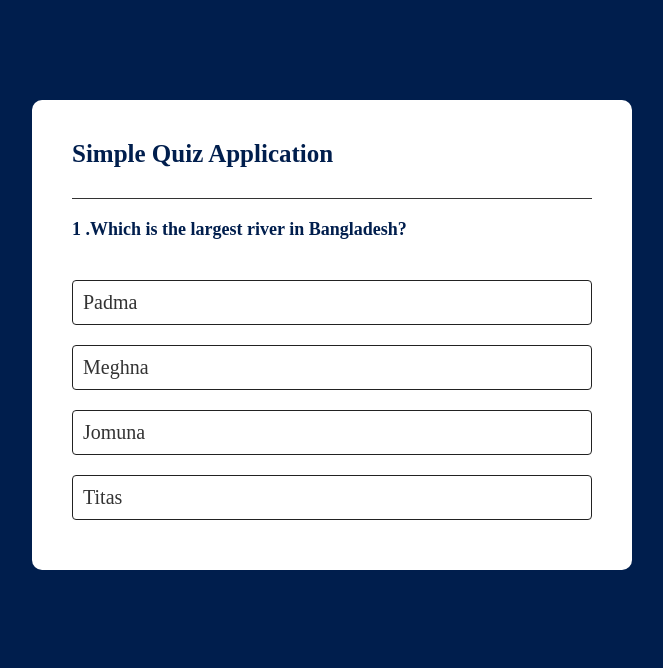
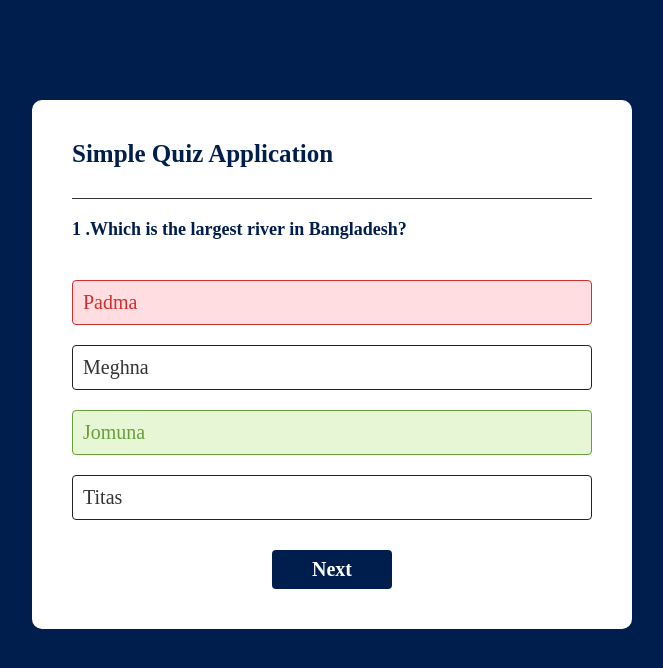
Before and after one commit to FKhushbu927/-Quiz-App-Development-with-JavaScript, a plain HTML site: page index.html in a window 1280 px wide. Both pictures are taken after a click on the button "Padma". Shown: the whole page, without its empty margins (308-971 px from the left). Drawn offline with Linux system fonts and the light colour scheme.

Commit message:
a function to check if the answer is correct or not has been added

```diff
--- a/script.js
+++ b/script.js
@@ -2,10 +2,10 @@ const questions = [
     {
         question: "Which is the largest river in Bangladesh?",
         answers: [
-        { text: "Padma", correct:false},
-        { text: "Meghna", correct:false},
-        { text: "Jomuna", correct:true},
-        { text: "Titas", correct:false},
+            { text: "Padma", correct: false },
+            { text: "Meghna", correct: false },
+            { text: "Jomuna", correct: true },
+            { text: "Titas", correct: false },
 
         ]
     },
@@ -14,10 +14,10 @@ const questions = [
     {
         question: "Which is the largest Forest in the world?",
         answers: [
-          { text: "Primorye Forest", correct:false},
-          { text: " Valdivian Rainforest", correct:false},
-          { text: "Amazon", correct:true},
-          { text: "Taiga", correct:false},
+            { text: "Primorye Forest", correct: false },
+            { text: " Valdivian Rainforest", correct: false },
+            { text: "Amazon", correct: true },
+            { text: "Taiga", correct: false },
 
         ]
     },
@@ -26,10 +26,10 @@ const questions = [
     {
         question: "Which is the largest Bridge in the world?",
         answers: [
-          { text: "Changhua-Koahsiung Viaduct", correct:false},
-          { text: " Cangde Grand Bridge", correct:false},
-          { text: "Tianjin Grand Bridge", correct:false},
-          { text: " Danyang-Kunshan Grand Bridge", correct:true},
+            { text: "Changhua-Koahsiung Viaduct", correct: false },
+            { text: " Cangde Grand Bridge", correct: false },
+            { text: "Tianjin Grand Bridge", correct: false },
+            { text: " Danyang-Kunshan Grand Bridge", correct: true },
 
         ]
     },
@@ -37,10 +37,10 @@ const questions = [
     {
         question: "Which is the largest country in the world?",
         answers: [
-          { text: "USA", correct:false},
-          { text: "Russia", correct:true},
-          { text: "Canada", correct:false},
-          { text: "South Korea", correct:false},
+            { text: "USA", correct: false },
+            { text: "Russia", correct: true },
+            { text: "Canada", correct: false },
+            { text: "South Korea", correct: false },
 
         ]
     },
@@ -53,18 +53,18 @@ const nextButton = document.getElementById("next-btn");
 let currentQuestionIndex = 0;
 let totalScore = 0;
 
-function startQuiz(){
+function startQuiz() {
     currentQuestionIndex = 0;
     totalScore = 0;
     nextButton.innerHTML = "Next";
     showQuestion();
 }
 
-function showQuestion(){
+function showQuestion() {
     resetState();
     let currentQuestion = questions[currentQuestionIndex];
     let questionNo = currentQuestionIndex + 1;
-    questionElement.innerHTML = questionNo + " ."  + currentQuestion.question;
+    questionElement.innerHTML = questionNo + " ." + currentQuestion.question;
 
 
     currentQuestion.answers.forEach(answer => {
@@ -72,15 +72,39 @@ function showQuestion(){
         button.innerHTML = answer.text;
         button.classList.add("btn");
         answerButton.appendChild(button);
+        if (answer.correct) {
+            button.dataset.correct = answer.correct;
+        }
+
+        button.addEventListener("click", selectAnswer);
 
     });
 }
 
-function resetState(){
+function resetState() {
     nextButton.style.display = "none";
-    while(answerButton.firstChild){
+    while (answerButton.firstChild) {
         answerButton.removeChild(answerButton.firstChild);
     }
+}
+function selectAnswer(e) {
+    const selectedBtn = e.target;
+    const isCorrect = selectedBtn.dataset.correct === "true";
+
+    if (isCorrect) {
+        selectedBtn.classList.add("correct");
+    } else {
+        selectedBtn.classList.add("incorrect");
+    }
+
+    Array.from(answerButton.children).forEach(button => {
+        if (button.dataset.correct === "true") {
+            button.classList.add("correct");
+        }
+        button.disabled = true;
+    });
+
+    nextButton.style.display = "block";
 }
 
 
--- a/style.css
+++ b/style.css
@@ -1,14 +1,15 @@
-*{
+* {
     margin: 0;
     padding: 0;
     font-family: serif;
     box-sizing: border-box;
 }
 
-body{
+body {
     background: #001e4d;
 }
-.quiz-app{
+
+.quiz-app {
     background-color: #ffff;
     width: 90%;
     max-width: 600px;
@@ -17,7 +18,7 @@ body{
     padding: 40px;
 }
 
-.quiz-app h2{
+.quiz-app h2 {
     font-size: 25px;
     color: #001e4d;
     font-weight: 600;
@@ -25,7 +26,7 @@ body{
     padding-bottom: 30px;
 }
 
-.quiz h3{
+.quiz h3 {
     font-size: 18px;
     color: #001e4d;
     font-weight: 600;
@@ -33,9 +34,9 @@ body{
     padding-top: 20px;
 }
 
- .btn{
+.btn {
     background-color: #fff;
-    color:  #333;
+    color: #333;
     font-weight: 500;
     width: 100%;
     border: 1px solid #222;
@@ -47,12 +48,13 @@ body{
     transition: 0.3s all;
     font-size: 20px;
 }
-.btn:hover{
+
+.btn:hover {
     background-color: #222;
-        color:  #ffff;
+    color: #ffff;
 }
 
-    #next-btn{
+#next-btn {
     background: #001e4d;
     color: #fff;
     font-weight: 600;
@@ -66,9 +68,19 @@ body{
     display: none;
 }
 
-    .correct{
-        background: #09d203;
+.correct {
+    /* background: #87e161;
+        border: 0; */
+    background-color: #e7f6d5;
+    color: #689f38;
+    border-color: #689f38;
 }
-    .incorrect{
-        background: #fd163c;
+
+.incorrect {
+    /* background: #fa8094;
+        border: 0; */
+
+    background-color: #ffdde0;
+    color: #d32f2f;
+    border-color: #d32f2f;
 }
```
Lines whose indentation alone changed are shown as unchanged.
